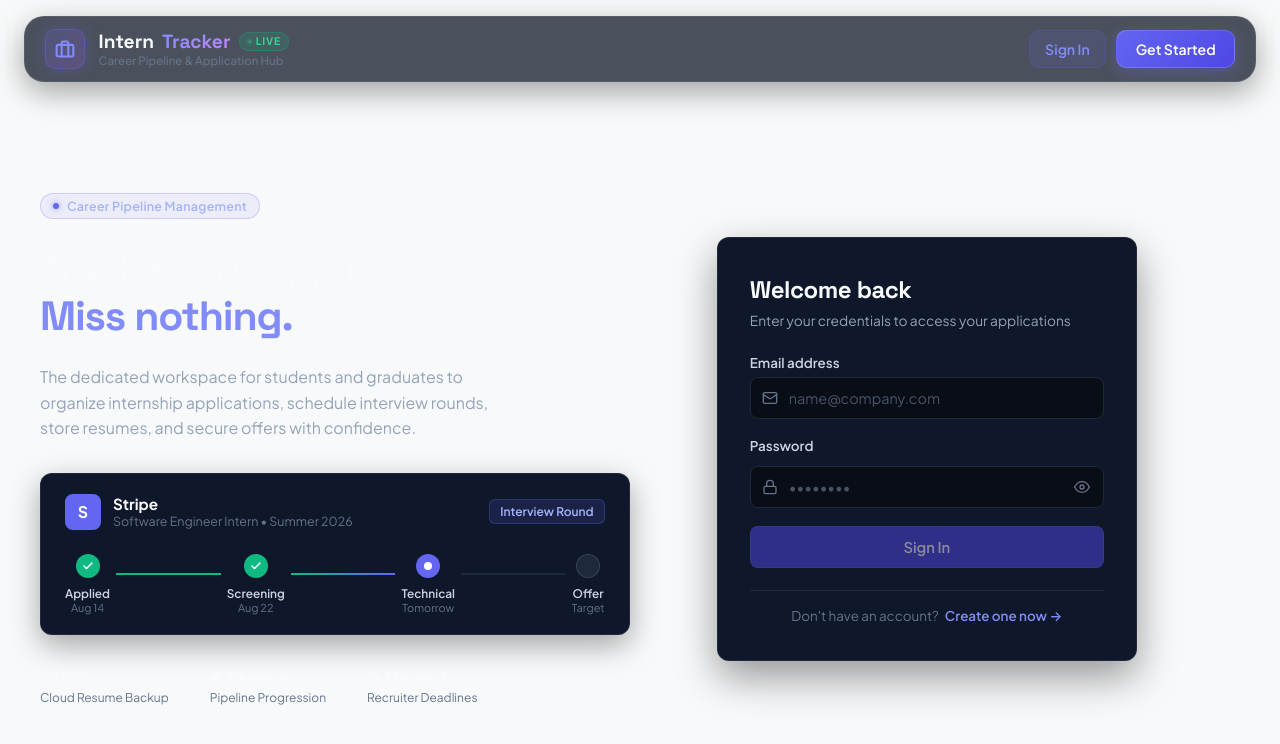
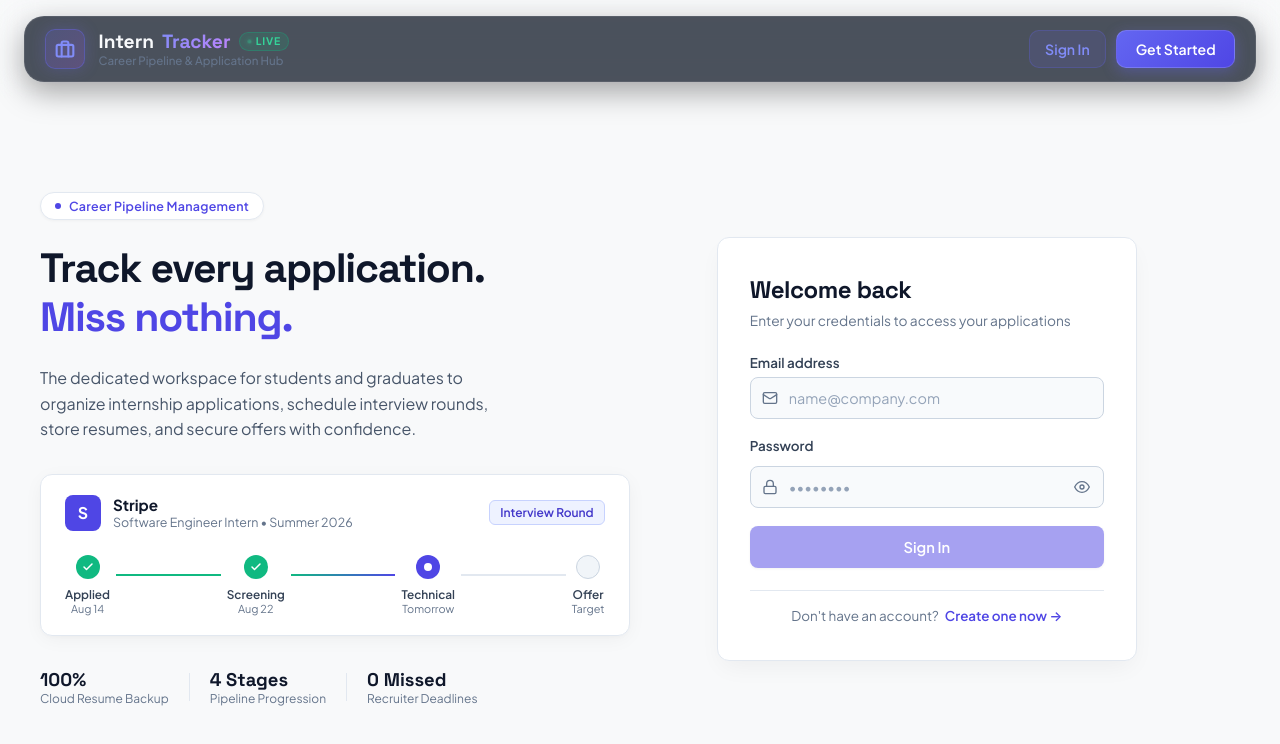
Before and after one commit to Sai-Inapakolla/Intern-Tracer, an Angular app in the folder frontend/: page /login in a window 1280 px wide. Shown: the top 744 px of the page. Built offline with nearby package versions, Linux system fonts and the light colour scheme.

Commit message:
style: update login and register cards to clean light SaaS card design

```diff
--- a/frontend/src/app/components/login/login.component.css
+++ b/frontend/src/app/components/login/login.component.css
@@ -11,7 +11,7 @@
 }
 
 /* ==========================================================================
-   LEFT SECTION: Hero & Application Pipeline Preview
+   LEFT SECTION: Hero & Application Pipeline Preview (Light Theme)
    ========================================================================== */
 .hero-panel {
   display: flex;
@@ -24,22 +24,22 @@
   align-items: center;
   gap: 8px;
   align-self: flex-start;
-  padding: 4px 12px;
+  padding: 5px 14px;
   border-radius: 9999px;
-  background: rgba(99, 102, 241, 0.08);
-  border: 1px solid rgba(99, 102, 241, 0.25);
+  background: #ffffff;
+  border: 1px solid #e2e8f0;
   font-size: 0.78rem;
   font-weight: 600;
-  color: #a5b4fc;
+  color: #4f46e5;
   letter-spacing: 0.02em;
+  box-shadow: 0 1px 3px rgba(0, 0, 0, 0.04);
 }
 
 .badge-dot {
   width: 6px;
   height: 6px;
   border-radius: 50%;
-  background: #6366f1;
-  box-shadow: 0 0 6px rgba(99, 102, 241, 0.8);
+  background: #4f46e5;
 }
 
 .hero-title {
@@ -47,28 +47,28 @@
   font-size: clamp(2rem, 3.2vw, 2.75rem);
   font-weight: 700;
   line-height: 1.18;
-  color: #f8fafc;
+  color: #0f172a;
   letter-spacing: -0.03em;
 }
 
 .hero-highlight {
-  color: #818cf8;
+  color: #4f46e5;
 }
 
 .hero-description {
   font-size: 1rem;
   line-height: 1.6;
-  color: #94a3b8;
+  color: #475569;
   max-width: 480px;
 }
 
 /* Pipeline Card Visual */
 .pipeline-card {
-  background: #0f172a;
-  border: 1px solid rgba(255, 255, 255, 0.08);
+  background: #ffffff;
+  border: 1px solid #e2e8f0;
   border-radius: 12px;
   padding: 20px 24px;
-  box-shadow: 0 10px 30px rgba(0, 0, 0, 0.35);
+  box-shadow: 0 4px 20px -2px rgba(0, 0, 0, 0.05), 0 2px 6px -1px rgba(0, 0, 0, 0.03);
   margin-top: 8px;
 }
 
@@ -89,7 +89,7 @@
   width: 36px;
   height: 36px;
   border-radius: 8px;
-  background: #6366f1;
+  background: #4f46e5;
   color: #ffffff;
   font-weight: 700;
   font-size: 1rem;
@@ -106,7 +106,7 @@
 .company-name {
   font-size: 0.95rem;
   font-weight: 700;
-  color: #f8fafc;
+  color: #0f172a;
 }
 
 .role-name {
@@ -122,9 +122,9 @@
 }
 
 .status-active {
-  background: rgba(99, 102, 241, 0.15);
-  border: 1px solid rgba(99, 102, 241, 0.3);
-  color: #a5b4fc;
+  background: #eef2ff;
+  border: 1px solid #c7d2fe;
+  color: #4338ca;
 }
 
 /* Stepper Timeline */
@@ -159,7 +159,7 @@
 }
 
 .step-current .step-indicator {
-  background: #6366f1;
+  background: #4f46e5;
   position: relative;
 }
 
@@ -171,8 +171,8 @@
 }
 
 .step-upcoming .step-indicator {
-  background: #1e293b;
-  border: 1px solid rgba(255, 255, 255, 0.12);
+  background: #f1f5f9;
+  border: 1px solid #cbd5e1;
 }
 
 .step-details {
@@ -185,7 +185,7 @@
 .step-label {
   font-size: 0.74rem;
   font-weight: 600;
-  color: #cbd5e1;
+  color: #334155;
 }
 
 .step-time {
@@ -196,7 +196,7 @@
 .step-connector {
   flex: 1;
   height: 2px;
-  background: #1e293b;
+  background: #e2e8f0;
   margin: 0 6px;
   margin-top: -20px;
 }
@@ -206,7 +206,7 @@
 }
 
 .step-connector.active {
-  background: linear-gradient(90deg, #10b981 0%, #6366f1 100%);
+  background: linear-gradient(90deg, #10b981 0%, #4f46e5 100%);
 }
 
 /* Stats Footer */
@@ -225,7 +225,7 @@
 .stat-value {
   font-size: 1.15rem;
   font-weight: 700;
-  color: #f8fafc;
+  color: #0f172a;
   font-family: var(--font-heading, sans-serif);
 }
 
@@ -237,11 +237,11 @@
 .stat-divider {
   width: 1px;
   height: 28px;
-  background: rgba(255, 255, 255, 0.08);
+  background: #e2e8f0;
 }
 
 /* ==========================================================================
-   RIGHT SECTION: Modern Professional Login Card
+   RIGHT SECTION: Modern Professional Clean Light Login Card
    ========================================================================== */
 .form-panel {
   display: flex;
@@ -251,11 +251,11 @@
 .form-card {
   width: 100%;
   max-width: 420px;
-  background: #0f172a;
-  border: 1px solid rgba(255, 255, 255, 0.08);
+  background: #ffffff;
+  border: 1px solid #e2e8f0;
   border-radius: 12px;
   padding: 36px 32px;
-  box-shadow: 0 16px 40px rgba(0, 0, 0, 0.4);
+  box-shadow: 0 10px 25px -5px rgba(0, 0, 0, 0.05), 0 8px 10px -6px rgba(0, 0, 0, 0.01);
 }
 
 .form-header {
@@ -265,14 +265,14 @@
 .form-title {
   font-size: 1.5rem;
   font-weight: 700;
-  color: #f8fafc;
+  color: #0f172a;
   margin-bottom: 6px;
   letter-spacing: -0.02em;
 }
 
 .form-subtitle {
   font-size: 0.86rem;
-  color: #94a3b8;
+  color: #64748b;
   line-height: 1.4;
 }
 
@@ -281,9 +281,9 @@
   display: flex;
   align-items: center;
   gap: 10px;
-  background: rgba(239, 68, 68, 0.1);
-  border: 1px solid rgba(239, 68, 68, 0.25);
-  color: #fca5a5;
+  background: #fef2f2;
+  border: 1px solid #fecaca;
+  color: #b91c1c;
   padding: 10px 14px;
   border-radius: 8px;
   font-size: 0.84rem;
@@ -292,7 +292,7 @@
 
 .alert-svg {
   flex-shrink: 0;
-  color: #ef4444;
+  color: #dc2626;
 }
 
 /* Form Controls */
@@ -312,7 +312,7 @@
 .field-label {
   font-size: 0.84rem;
   font-weight: 600;
-  color: #cbd5e1;
+  color: #334155;
   margin-bottom: 6px;
 }
 
@@ -331,34 +331,36 @@
 }
 
 .field-control:focus-within .field-icon {
-  color: #818cf8;
+  color: #4f46e5;
 }
 
 .form-input {
   width: 100%;
-  background: #090d16 !important;
-  border: 1px solid #1e293b !important;
+  background: #f8fafc !important;
+  border: 1px solid #cbd5e1 !important;
   border-radius: 8px !important;
   padding: 10px 14px 10px 38px !important;
-  color: #f8fafc !important;
+  color: #0f172a !important;
   font-family: inherit;
   font-size: 0.9rem;
   line-height: 1.4;
   outline: none;
-  transition: border-color 0.15s ease, box-shadow 0.15s ease;
+  transition: border-color 0.15s ease, box-shadow 0.15s ease, background-color 0.15s ease;
 }
 
 .form-input::placeholder {
-  color: #475569;
+  color: #94a3b8;
 }
 
 .form-input:focus {
-  border-color: #6366f1 !important;
-  box-shadow: 0 0 0 3px rgba(99, 102, 241, 0.18) !important;
+  background: #ffffff !important;
+  border-color: #4f46e5 !important;
+  box-shadow: 0 0 0 3px rgba(79, 70, 229, 0.12) !important;
 }
 
 .form-input.input-error {
   border-color: #ef4444 !important;
+  background: #fff5f5 !important;
 }
 
 .password-input {
@@ -382,12 +384,12 @@
 }
 
 .toggle-pw-btn:hover {
-  color: #cbd5e1;
+  color: #0f172a;
 }
 
 .error-msg {
   font-size: 0.78rem;
-  color: #f87171;
+  color: #dc2626;
   margin-top: 4px;
 }
 
@@ -396,7 +398,7 @@
   width: 100%;
   background: #4f46e5;
   color: #ffffff;
-  border: 1px solid rgba(255, 255, 255, 0.1);
+  border: 1px solid transparent;
   border-radius: 8px;
   padding: 11px 16px;
   font-size: 0.92rem;
@@ -407,12 +409,14 @@
   align-items: center;
   justify-content: center;
   gap: 8px;
-  transition: background-color 0.15s ease, transform 0.1s ease;
+  transition: background-color 0.15s ease, box-shadow 0.15s ease, transform 0.1s ease;
   margin-top: 4px;
+  box-shadow: 0 1px 3px rgba(0, 0, 0, 0.1);
 }
 
 .btn-submit:hover:not(:disabled) {
   background: #4338ca;
+  box-shadow: 0 4px 12px rgba(79, 70, 229, 0.25);
 }
 
 .btn-submit:active:not(:disabled) {
@@ -441,7 +445,7 @@
 .form-footer {
   margin-top: 22px;
   padding-top: 16px;
-  border-top: 1px solid #1e293b;
+  border-top: 1px solid #e2e8f0;
   text-align: center;
   font-size: 0.84rem;
   color: #64748b;
@@ -452,14 +456,14 @@
 }
 
 .register-link {
-  color: #818cf8;
+  color: #4f46e5;
   font-weight: 600;
   text-decoration: none;
   transition: color 0.15s ease;
 }
 
 .register-link:hover {
-  color: #c7d2fe;
+  color: #3730a3;
   text-decoration: underline;
 }
 
--- a/frontend/src/app/components/register/register.component.css
+++ b/frontend/src/app/components/register/register.component.css
@@ -11,7 +11,7 @@
 }
 
 /* ==========================================================================
-   LEFT SECTION: Hero & Feature List
+   LEFT SECTION: Hero & Feature List (Light Theme)
    ========================================================================== */
 .hero-panel {
   display: flex;
@@ -24,22 +24,22 @@
   align-items: center;
   gap: 8px;
   align-self: flex-start;
-  padding: 4px 12px;
+  padding: 5px 14px;
   border-radius: 9999px;
-  background: rgba(99, 102, 241, 0.08);
-  border: 1px solid rgba(99, 102, 241, 0.25);
+  background: #ffffff;
+  border: 1px solid #e2e8f0;
   font-size: 0.78rem;
   font-weight: 600;
-  color: #a5b4fc;
+  color: #4f46e5;
   letter-spacing: 0.02em;
+  box-shadow: 0 1px 3px rgba(0, 0, 0, 0.04);
 }
 
 .badge-dot {
   width: 6px;
   height: 6px;
   border-radius: 50%;
-  background: #6366f1;
-  box-shadow: 0 0 6px rgba(99, 102, 241, 0.8);
+  background: #4f46e5;
 }
 
 .hero-title {
@@ -47,18 +47,18 @@
   font-size: clamp(2rem, 3.2vw, 2.75rem);
   font-weight: 700;
   line-height: 1.18;
-  color: #f8fafc;
+  color: #0f172a;
   letter-spacing: -0.03em;
 }
 
 .hero-highlight {
-  color: #818cf8;
+  color: #4f46e5;
 }
 
 .hero-description {
   font-size: 1rem;
   line-height: 1.6;
-  color: #94a3b8;
+  color: #475569;
   max-width: 480px;
 }
 
@@ -66,7 +66,7 @@
 .feature-list {
   display: flex;
   flex-direction: column;
-  gap: 16px;
+  gap: 14px;
   margin-top: 8px;
 }
 
@@ -74,19 +74,20 @@
   display: flex;
   align-items: flex-start;
   gap: 14px;
-  background: #0f172a;
-  border: 1px solid rgba(255, 255, 255, 0.07);
+  background: #ffffff;
+  border: 1px solid #e2e8f0;
   border-radius: 10px;
   padding: 14px 16px;
+  box-shadow: 0 2px 8px rgba(0, 0, 0, 0.04);
 }
 
 .feature-icon {
   width: 32px;
   height: 32px;
   border-radius: 8px;
-  background: rgba(99, 102, 241, 0.12);
-  border: 1px solid rgba(99, 102, 241, 0.25);
-  color: #818cf8;
+  background: #eef2ff;
+  border: 1px solid #c7d2fe;
+  color: #4f46e5;
   display: flex;
   align-items: center;
   justify-content: center;
@@ -102,7 +103,7 @@
 .feature-text strong {
   font-size: 0.88rem;
   font-weight: 600;
-  color: #f8fafc;
+  color: #0f172a;
 }
 
 .feature-text span {
@@ -112,7 +113,7 @@
 }
 
 /* ==========================================================================
-   RIGHT SECTION: Modern Professional Register Card
+   RIGHT SECTION: Modern Professional Clean Light Register Card
    ========================================================================== */
 .form-panel {
   display: flex;
@@ -122,11 +123,11 @@
 .form-card {
   width: 100%;
   max-width: 420px;
-  background: #0f172a;
-  border: 1px solid rgba(255, 255, 255, 0.08);
+  background: #ffffff;
+  border: 1px solid #e2e8f0;
   border-radius: 12px;
   padding: 34px 30px;
-  box-shadow: 0 16px 40px rgba(0, 0, 0, 0.4);
+  box-shadow: 0 10px 25px -5px rgba(0, 0, 0, 0.05), 0 8px 10px -6px rgba(0, 0, 0, 0.01);
 }
 
 .form-header {
@@ -136,14 +137,14 @@
 .form-title {
   font-size: 1.45rem;
   font-weight: 700;
-  color: #f8fafc;
+  color: #0f172a;
   margin-bottom: 4px;
   letter-spacing: -0.02em;
 }
 
 .form-subtitle {
   font-size: 0.85rem;
-  color: #94a3b8;
+  color: #64748b;
   line-height: 1.4;
 }
 
@@ -152,9 +153,9 @@
   display: flex;
   align-items: center;
   gap: 10px;
-  background: rgba(239, 68, 68, 0.1);
-  border: 1px solid rgba(239, 68, 68, 0.25);
-  color: #fca5a5;
+  background: #fef2f2;
+  border: 1px solid #fecaca;
+  color: #b91c1c;
   padding: 10px 14px;
   border-radius: 8px;
   font-size: 0.84rem;
@@ -163,7 +164,7 @@
 
 .alert-svg {
   flex-shrink: 0;
-  color: #ef4444;
+  color: #dc2626;
 }
 
 /* Form Controls */
@@ -176,7 +177,7 @@
 .field-label {
   font-size: 0.82rem;
   font-weight: 600;
-  color: #cbd5e1;
+  color: #334155;
   margin-bottom: 5px;
 }
 
@@ -195,34 +196,36 @@
 }
 
 .field-control:focus-within .field-icon {
-  color: #818cf8;
+  color: #4f46e5;
 }
 
 .form-input {
   width: 100%;
-  background: #090d16 !important;
-  border: 1px solid #1e293b !important;
+  background: #f8fafc !important;
+  border: 1px solid #cbd5e1 !important;
   border-radius: 8px !important;
   padding: 9px 14px 9px 38px !important;
-  color: #f8fafc !important;
+  color: #0f172a !important;
   font-family: inherit;
   font-size: 0.88rem;
   line-height: 1.4;
   outline: none;
-  transition: border-color 0.15s ease, box-shadow 0.15s ease;
+  transition: border-color 0.15s ease, box-shadow 0.15s ease, background-color 0.15s ease;
 }
 
 .form-input::placeholder {
-  color: #475569;
+  color: #94a3b8;
 }
 
 .form-input:focus {
-  border-color: #6366f1 !important;
-  box-shadow: 0 0 0 3px rgba(99, 102, 241, 0.18) !important;
+  background: #ffffff !important;
+  border-color: #4f46e5 !important;
+  box-shadow: 0 0 0 3px rgba(79, 70, 229, 0.12) !important;
 }
 
 .form-input.input-error {
   border-color: #ef4444 !important;
+  background: #fff5f5 !important;
 }
 
 .password-input {
@@ -246,12 +249,12 @@
 }
 
 .toggle-pw-btn:hover {
-  color: #cbd5e1;
+  color: #0f172a;
 }
 
 .error-msg {
   font-size: 0.76rem;
-  color: #f87171;
+  color: #dc2626;
   margin-top: 4px;
 }
 
@@ -260,7 +263,7 @@
   width: 100%;
   background: #4f46e5;
   color: #ffffff;
-  border: 1px solid rgba(255, 255, 255, 0.1);
+  border: 1px solid transparent;
   border-radius: 8px;
   padding: 11px 16px;
   font-size: 0.92rem;
@@ -271,12 +274,14 @@
   align-items: center;
   justify-content: center;
   gap: 8px;
-  transition: background-color 0.15s ease, transform 0.1s ease;
+  transition: background-color 0.15s ease, box-shadow 0.15s ease, transform 0.1s ease;
   margin-top: 6px;
+  box-shadow: 0 1px 3px rgba(0, 0, 0, 0.1);
 }
 
 .btn-submit:hover:not(:disabled) {
   background: #4338ca;
+  box-shadow: 0 4px 12px rgba(79, 70, 229, 0.25);
 }
 
 .btn-submit:active:not(:disabled) {
@@ -305,7 +310,7 @@
 .form-footer {
   margin-top: 20px;
   padding-top: 14px;
-  border-top: 1px solid #1e293b;
+  border-top: 1px solid #e2e8f0;
   text-align: center;
   font-size: 0.84rem;
   color: #64748b;
@@ -316,14 +321,14 @@
 }
 
 .register-link {
-  color: #818cf8;
+  color: #4f46e5;
   font-weight: 600;
   text-decoration: none;
   transition: color 0.15s ease;
 }
 
 .register-link:hover {
-  color: #c7d2fe;
+  color: #3730a3;
   text-decoration: underline;
 }
 
```
